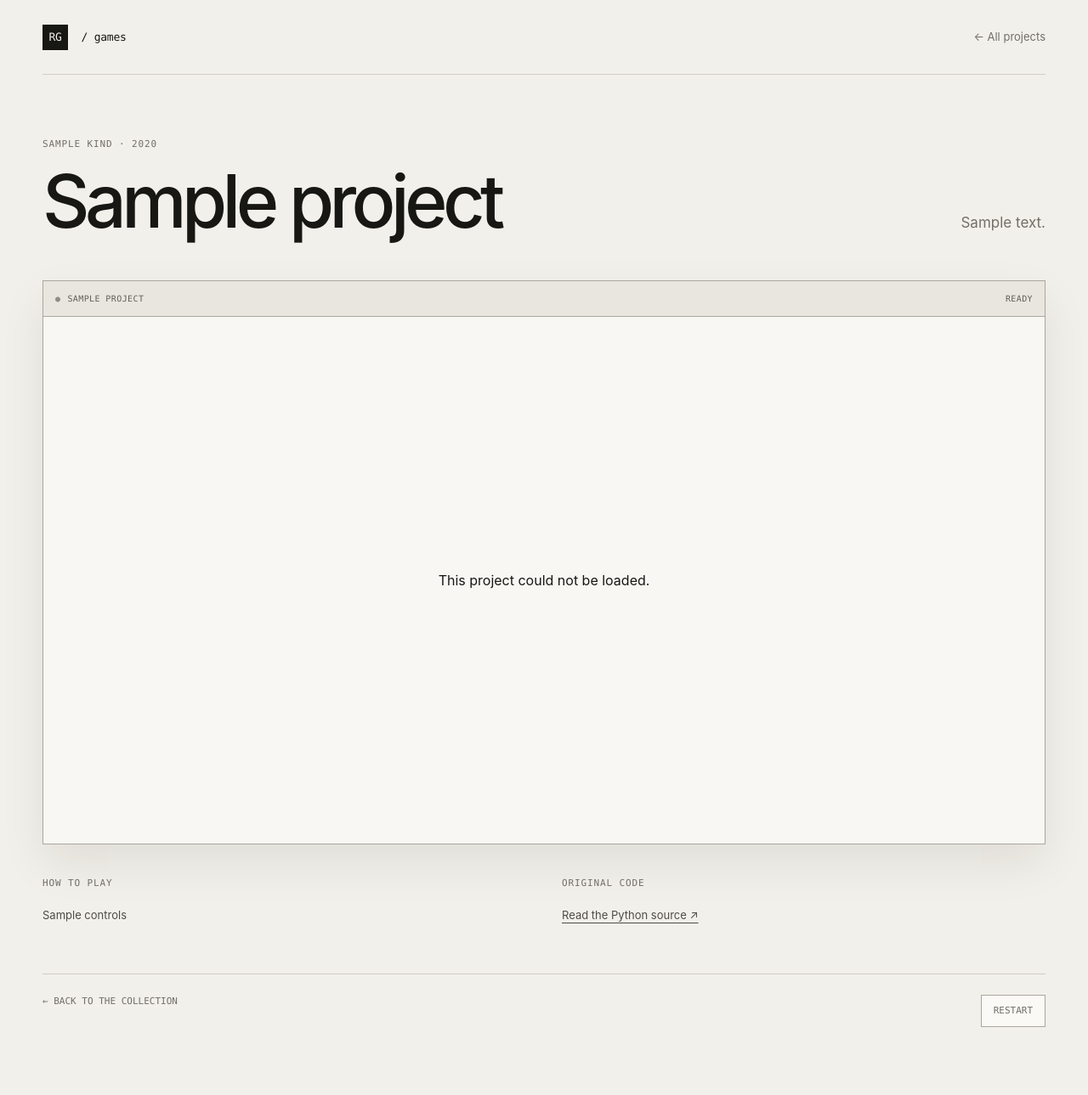
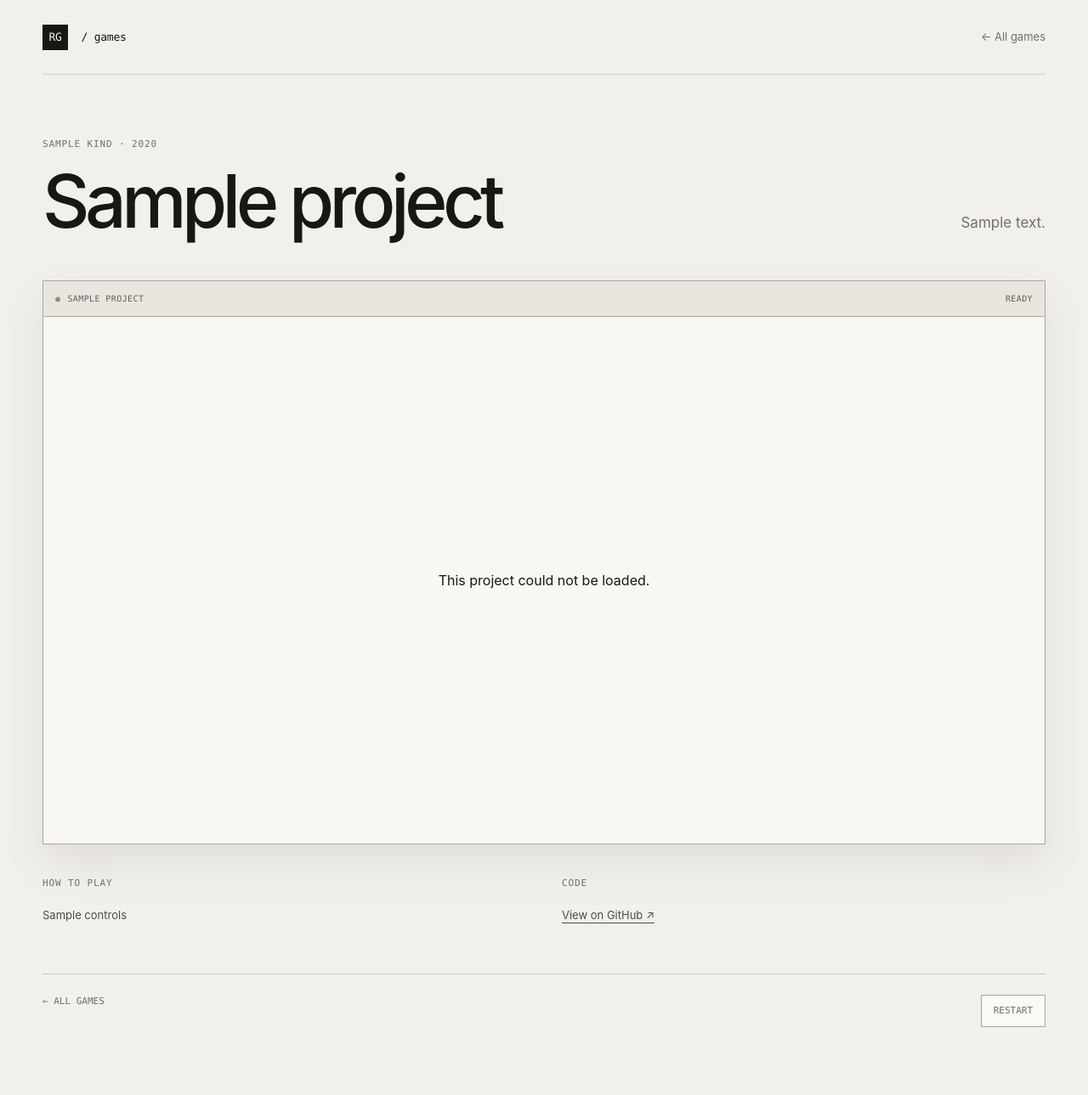
Before and after one commit to Rithwik-G/games, a Python web app: template templates/play.html in a window 1280 px wide. Shown: the whole page at 85% size. Run offline with Jinja, Linux system fonts and the light colour scheme; the template is opened without the code that fills it: most values are stand-ins (such as "Sample title", 1, 10 or a date in 2020).

Commit message:
Remove restoration framing from games site

```diff
--- a/original_logic/snake.py
+++ b/original_logic/snake.py
@@ -46,7 +46,7 @@ def new_game(ai=False):
         "over": False,
         "won": False,
         "moves": 0,
-        "engine": "original-python",
+        "engine": "python",
     }
     state["apple"] = create_apple(state["snake"])
     return state
--- a/static/games.js
+++ b/static/games.js
@@ -39,7 +39,7 @@
   }
 
   function snakeGame() {
-    root.innerHTML = '<div class="game-stack"><div class="game-toolbar"></div><div class="canvas-wrap"><canvas class="game-canvas" width="600" height="600"></canvas><div class="game-overlay"><div class="overlay-card"><h2>Snake</h2><p>Twenty by twenty, just like the original.</p><button class="primary-button" type="button">Start</button></div></div></div><div class="touch-controls" aria-label="Touch controls"><button data-dir="left">←</button><button data-dir="up">↑</button><button data-dir="down">↓</button><button data-dir="right">→</button></div></div>';
+    root.innerHTML = '<div class="game-stack"><div class="game-toolbar"></div><div class="canvas-wrap"><canvas class="game-canvas" width="600" height="600"></canvas><div class="game-overlay"><div class="overlay-card"><h2>Snake</h2><p>Fill the board without hitting a wall.</p><button class="primary-button" type="button">Start</button></div></div></div><div class="touch-controls" aria-label="Touch controls"><button data-dir="left">←</button><button data-dir="up">↑</button><button data-dir="down">↓</button><button data-dir="right">→</button></div></div>';
     const canvas=root.querySelector('canvas'),ctx=canvas.getContext('2d'),overlay=root.querySelector('.game-overlay'),toolbar=root.querySelector('.game-toolbar');
     let snake, apple, dir, nextDir, timer, playing=false, paused=false, ai=false;
     const modePlay=button('Play yourself',()=>{ai=false;restart();start();},'primary-button'); const modeAI=button('Watch the AI',()=>{ai=true;restart();start();}); const pause=button('Pause',()=>togglePause()); toolbar.append(modePlay,modeAI,pause);
@@ -51,7 +51,7 @@
     const tick=()=>{if(!playing||paused)return;if(ai){const i=cycleIndex.get(key(snake[0]));const n=cycle[(i+1)%cycle.length];dir=n[0]>snake[0][0]?'right':n[0]<snake[0][0]?'left':n[1]>snake[0][1]?'down':'up';}else dir=nextDir; const delta={up:[0,-1],down:[0,1],left:[-1,0],right:[1,0]}[dir];const head=[snake[0][0]+delta[0],snake[0][1]+delta[1]];const eating=apple&&head[0]===apple[0]&&head[1]===apple[1];const body=eating?snake:snake.slice(0,-1);if(head[0]<0||head[0]>=20||head[1]<0||head[1]>=20||body.some(p=>key(p)===key(head))){playing=false;overlay.hidden=false;overlay.querySelector('h2').textContent='Game over';overlay.querySelector('p').textContent=`Score ${Math.max(0,snake.length-3)}`;overlay.querySelector('button').textContent='Try again';setStatus('Game over');return;}snake.unshift(head);if(eating)placeApple();else snake.pop();draw();setStatus(`${ai?'AI running':'Playing'} · score ${snake.length-3}`);if(snake.length===400){playing=false;setStatus('Perfect board');}}
     const start=()=>{overlay.hidden=true;playing=true;paused=false;pause.textContent='Pause';clearInterval(timer);timer=setInterval(tick,100);setStatus(ai?'AI running':'Playing');};
     const togglePause=()=>{if(!playing)return;paused=!paused;pause.textContent=paused?'Resume':'Pause';setStatus(paused?'Paused':ai?'AI running':'Playing');};
-    restart=()=>{clearInterval(timer);playing=false;paused=false;if(ai){snake=[cycle[0],cycle[cycle.length-1],cycle[cycle.length-2]];dir='right';}else{snake=[[10,10],[10,11],[10,12]];dir='up';}nextDir=dir;placeApple();draw();overlay.hidden=false;overlay.querySelector('h2').textContent=ai?'Snake AI':'Snake';overlay.querySelector('p').textContent=ai?'Following a Hamiltonian cycle.':'Twenty by twenty, just like the original.';overlay.querySelector('button').textContent=ai?'Run AI':'Start';setStatus('Ready');modePlay.classList.toggle('primary-button',!ai);modeAI.classList.toggle('primary-button',ai);};
+    restart=()=>{clearInterval(timer);playing=false;paused=false;if(ai){snake=[cycle[0],cycle[cycle.length-1],cycle[cycle.length-2]];dir='right';}else{snake=[[10,10],[10,11],[10,12]];dir='up';}nextDir=dir;placeApple();draw();overlay.hidden=false;overlay.querySelector('h2').textContent=ai?'Snake AI':'Snake';overlay.querySelector('p').textContent=ai?'Following a Hamiltonian cycle.':'Fill the board without hitting a wall.';overlay.querySelector('button').textContent=ai?'Run AI':'Start';setStatus('Ready');modePlay.classList.toggle('primary-button',!ai);modeAI.classList.toggle('primary-button',ai);};
     overlay.querySelector('button').addEventListener('click',start);root.querySelectorAll('[data-dir]').forEach(b=>b.addEventListener('click',()=>setDirection(b.dataset.dir)));window.addEventListener('keydown',e=>{const map={ArrowUp:'up',w:'up',ArrowDown:'down',s:'down',ArrowLeft:'left',a:'left',ArrowRight:'right',d:'right'};if(map[e.key]){e.preventDefault();setDirection(map[e.key]);}if(e.code==='Space'){e.preventDefault();togglePause();}if(e.key.toLowerCase()==='r')restart();});restart();
   }
 
@@ -127,7 +127,7 @@
   }
 
   function rubiksCube3D() {
-    root.innerHTML = '<div class="cube-workbench"><div class="canvas-wrap cube-view"><canvas class="cube-canvas" width="720" height="540" aria-label="Interactive 3D Rubik’s Cube"></canvas><span class="drag-hint">Drag to rotate view</span></div><div class="cube-moves"></div><p class="move-log"></p><div class="game-toolbar cube-actions"></div><p class="game-caption">3D browser renderer · original Piece turns and solve3x3 run in Python</p></div>';
+    root.innerHTML = '<div class="cube-workbench"><div class="canvas-wrap cube-view"><canvas class="cube-canvas" width="720" height="540" aria-label="Interactive 3D Rubik’s Cube"></canvas><span class="drag-hint">Drag to rotate view</span></div><div class="cube-moves"></div><p class="move-log"></p><div class="game-toolbar cube-actions"></div><p class="game-caption">Interactive 3D cube · Python solver</p></div>';
     const canvas=root.querySelector('canvas'),ctx=canvas.getContext('2d'),movesEl=root.querySelector('.cube-moves'),log=root.querySelector('.move-log'),actions=root.querySelector('.cube-actions');
     let stickers=[],history=[],solving=false,yaw=-.62,pitch=.46,dragging=false,lastPointer=null;
     const colors={U:'#f3f1ea',D:'#e1bf49',F:'#4f855e',B:'#4b68ad',R:'#c94e43',L:'#dc873c'};
@@ -141,15 +141,15 @@
     const polygonFor=sticker=>{const n=sticker.n;let a,b;if(Math.abs(n[0])===1){a=[0,.43,0];b=[0,0,.43];}else if(Math.abs(n[1])===1){a=[.43,0,0];b=[0,0,.43];}else{a=[.43,0,0];b=[0,.43,0];}const center=sticker.p.map((v,i)=>v*1.02+n[i]*.53);return[[-1,-1],[1,-1],[1,1],[-1,1]].map(([u,v])=>camera(center.map((q,i)=>q+a[i]*u+b[i]*v)));};
     const render=()=>{ctx.fillStyle='#171714';ctx.fillRect(0,0,720,540);const faces=stickers.filter(sticker=>cameraVector(sticker.n).z>.02).map(sticker=>({sticker,points:polygonFor(sticker)}));faces.sort((a,b)=>a.points.reduce((n,p)=>n+p.z,0)-b.points.reduce((n,p)=>n+p.z,0));faces.forEach(({sticker,points})=>{ctx.beginPath();points.forEach((p,i)=>i?ctx.lineTo(p.x,p.y):ctx.moveTo(p.x,p.y));ctx.closePath();ctx.fillStyle=sticker.color;ctx.fill();ctx.strokeStyle='#171714';ctx.lineWidth=4;ctx.stroke();});log.textContent=history.length?history.slice(-28).join('  '):'No moves yet';};
     'R L U D F B'.split(' ').forEach(face=>{const el=button(face,event=>{if(!solving)turn(event.shiftKey?face+"'":face);});el.title=`${face}; Shift-click for ${face}′`;movesEl.append(el);});
-    const scramble=()=>{if(solving)return;resetState();const faces='RLUDFB';let last='';for(let i=0;i<20;i++){let face;do{face=faces[Math.floor(Math.random()*6)];}while(face===last);last=face;turn(face+(Math.random()>.5?"'":''));}setStatus('Scrambled · original Python solver ready');};
-    const solve=async()=>{if(solving||!history.length)return;solving=true;actions.querySelectorAll('button').forEach(el=>el.disabled=true);setStatus('Running your original Python solve3x3');try{const response=await fetch('/api/rubiks-cube/solve',{method:'POST',headers:{'Content-Type':'application/json'},body:JSON.stringify({moves:history})});if(!response.ok)throw new Error();const data=await response.json();history=[];let index=0;const step=()=>{if(index>=data.solution.length){solving=false;actions.querySelectorAll('button').forEach(el=>el.disabled=false);render();setStatus('Solved · original Python solve3x3');return;}turn(data.solution[index++],false);setStatus(`Solving in Python · ${data.solution.length-index} moves left`);setTimeout(step,38);};step();}catch{solving=false;actions.querySelectorAll('button').forEach(el=>el.disabled=false);setStatus('Python solver could not complete');}};
+    const scramble=()=>{if(solving)return;resetState();const faces='RLUDFB';let last='';for(let i=0;i<20;i++){let face;do{face=faces[Math.floor(Math.random()*6)];}while(face===last);last=face;turn(face+(Math.random()>.5?"'":''));}setStatus('Scrambled · Python solver ready');};
+    const solve=async()=>{if(solving||!history.length)return;solving=true;actions.querySelectorAll('button').forEach(el=>el.disabled=true);setStatus('Running Python solver');try{const response=await fetch('/api/rubiks-cube/solve',{method:'POST',headers:{'Content-Type':'application/json'},body:JSON.stringify({moves:history})});if(!response.ok)throw new Error();const data=await response.json();history=[];let index=0;const step=()=>{if(index>=data.solution.length){solving=false;actions.querySelectorAll('button').forEach(el=>el.disabled=false);render();setStatus('Solved');return;}turn(data.solution[index++],false);setStatus(`Solving in Python · ${data.solution.length-index} moves left`);setTimeout(step,38);};step();}catch{solving=false;actions.querySelectorAll('button').forEach(el=>el.disabled=false);setStatus('Python solver could not complete');}};
     actions.append(button('Scramble',scramble,'primary-button'),button('Solve with Python',solve),button('Reset',resetState));
     canvas.addEventListener('pointerdown',event=>{dragging=true;lastPointer=[event.clientX,event.clientY];canvas.setPointerCapture(event.pointerId);});canvas.addEventListener('pointermove',event=>{if(!dragging)return;yaw+=(event.clientX-lastPointer[0])*.009;pitch=Math.max(-1.2,Math.min(1.2,pitch+(event.clientY-lastPointer[1])*.009));lastPointer=[event.clientX,event.clientY];render();});canvas.addEventListener('pointerup',()=>dragging=false);
     restart=resetState;window.addEventListener('keydown',event=>{const face=event.key.toUpperCase();if(moveMap[face]&&!solving)turn(face+(event.shiftKey?"'":''));});resetState();
   }
 
   function connectFourPython() {
-    root.innerHTML = '<div class="game-stack"><p class="game-caption">Python engine · your original minimax from Connect4/main.py</p><div class="connect-board" role="grid" aria-label="Connect Four board"></div></div>';
+    root.innerHTML = '<div class="game-stack"><p class="game-caption">Python engine · alpha-beta minimax</p><div class="connect-board" role="grid" aria-label="Connect Four board"></div></div>';
     const boardEl = root.querySelector('.connect-board');
     let state = null;
     let waiting = true;
@@ -187,13 +187,13 @@
     };
     const move = async column => {
       if (waiting || state?.winner) return;
-      waiting = true; render(); setStatus('Your Python minimax is thinking');
+      waiting = true; render(); setStatus('Minimax is thinking');
       try { state = await requestState('/api/connect-four/move', {column}); announce(); }
       catch (error) { setStatus('Could not reach Python engine'); }
       waiting = false; render();
     };
     restart = async () => {
-      waiting = true; render(); setStatus('Starting original Python engine');
+      waiting = true; render(); setStatus('Starting Python engine');
       try { state = await requestState('/api/connect-four/new'); announce(); }
       catch (error) { setStatus('Could not reach Python engine'); }
       waiting = false; render();
@@ -202,7 +202,7 @@
   }
 
   function ticTacToePython() {
-    root.innerHTML = '<div class="game-stack"><p class="game-caption">Python engine · minimax extracted from your 2020 Pygame file</p><div class="ttt-board" role="grid"></div></div>';
+    root.innerHTML = '<div class="game-stack"><p class="game-caption">Python engine · alpha-beta minimax</p><div class="ttt-board" role="grid"></div></div>';
     const boardEl = root.querySelector('.ttt-board');
     let state = null;
     let waiting = true;
@@ -215,13 +215,13 @@
     };
     const announce = () => setStatus(state.winner==='X'?'Computer wins':state.winner==='O'?'You win':state.winner==='draw'?'Draw':'Your turn · O · Python engine');
     const requestState = async (url,body) => {const response=await fetch(url,{method:'POST',headers:{'Content-Type':'application/json'},body:body?JSON.stringify(body):undefined});if(!response.ok)throw new Error();return response.json();};
-    const move = async index => {if(waiting||state?.winner)return;waiting=true;render();setStatus('Your Python minimax is thinking');try{state=await requestState('/api/tic-tac-toe/move',{index});announce();}catch{setStatus('Could not reach Python engine');}waiting=false;render();};
-    restart = async () => {waiting=true;render();setStatus('Starting original Python engine');try{state=await requestState('/api/tic-tac-toe/new');announce();}catch{setStatus('Could not reach Python engine');}waiting=false;render();};
+    const move = async index => {if(waiting||state?.winner)return;waiting=true;render();setStatus('Minimax is thinking');try{state=await requestState('/api/tic-tac-toe/move',{index});announce();}catch{setStatus('Could not reach Python engine');}waiting=false;render();};
+    restart = async () => {waiting=true;render();setStatus('Starting Python engine');try{state=await requestState('/api/tic-tac-toe/new');announce();}catch{setStatus('Could not reach Python engine');}waiting=false;render();};
     restart();
   }
 
   function snakeGamePython() {
-    root.innerHTML = '<div class="game-stack"><div class="game-toolbar"></div><div class="canvas-wrap"><canvas class="game-canvas" width="600" height="600"></canvas><div class="game-overlay"><div class="overlay-card"><h2>Snake</h2><p>Your original 20 × 20 Python game.</p><button class="primary-button" type="button">Start</button></div></div></div><div class="touch-controls" aria-label="Touch controls"><button data-dir="left">←</button><button data-dir="up">↑</button><button data-dir="down">↓</button><button data-dir="right">→</button></div><p class="game-caption">Python engine · movement and Hamiltonian shortcut logic from Snake/main.py and SnakeAI/main.py</p></div>';
+    root.innerHTML = '<div class="game-stack"><div class="game-toolbar"></div><div class="canvas-wrap"><canvas class="game-canvas" width="600" height="600"></canvas><div class="game-overlay"><div class="overlay-card"><h2>Snake</h2><p>Play on a 20 × 20 grid.</p><button class="primary-button" type="button">Start</button></div></div></div><div class="touch-controls" aria-label="Touch controls"><button data-dir="left">←</button><button data-dir="up">↑</button><button data-dir="down">↓</button><button data-dir="right">→</button></div><p class="game-caption">Python engine · movement and Hamiltonian shortcut logic</p></div>';
     const canvas=root.querySelector('canvas'),ctx=canvas.getContext('2d'),overlay=root.querySelector('.game-overlay'),toolbar=root.querySelector('.game-toolbar');
     let state=null,playing=false,paused=false,ai=false,pendingDirection=null,timer=null,generation=0;
     const modePlay=button('Play yourself',()=>changeMode(false),'primary-button');
@@ -234,7 +234,7 @@
     const schedule=token=>{clearTimeout(timer);if(playing&&!paused)timer=setTimeout(()=>tick(token),ai?24:100);};
     const tick=async token=>{if(token!==generation||!playing||paused)return;try{const nextState=await requestState('/api/snake/tick',{direction:pendingDirection,state});if(token!==generation)return;state=nextState;pendingDirection=null;draw();if(state.over){playing=false;showOverlay(state.won?'Perfect board':'Game over',`Score ${state.score}`,ai?'Run again':'Try again');setStatus(state.won?'Perfect board':`Game over · score ${state.score}`);return;}setStatus(`${ai?'AI running':'Playing'} · score ${state.score} · Python engine`);schedule(token);}catch{if(token!==generation)return;playing=false;showOverlay('Connection paused','The Python game engine could not be reached.','Restart');setStatus('Could not reach Python engine');}};
     const start=()=>{overlay.hidden=true;playing=true;paused=false;pause.textContent='Pause';const token=++generation;setStatus(`${ai?'AI running':'Playing'} · Python engine`);schedule(token);};
-    const reset=async()=>{generation++;clearTimeout(timer);playing=false;paused=false;pendingDirection=null;pause.textContent='Pause';setStatus('Starting original Python game');try{state=await requestState('/api/snake/new',{ai});draw();showOverlay(ai?'Snake AI':'Snake',ai?'Running your original Hamiltonian shortcut logic.':'Your original 20 × 20 Python game.',ai?'Run AI':'Start');setStatus('Ready · Python engine');}catch{showOverlay('Connection paused','The Python game engine could not be reached.','Retry');setStatus('Could not reach Python engine');}modePlay.classList.toggle('primary-button',!ai);modeAI.classList.toggle('primary-button',ai);};
+    const reset=async()=>{generation++;clearTimeout(timer);playing=false;paused=false;pendingDirection=null;pause.textContent='Pause';setStatus('Starting Python game');try{state=await requestState('/api/snake/new',{ai});draw();showOverlay(ai?'Snake AI':'Snake',ai?'Running Hamiltonian shortcut logic.':'Play on a 20 × 20 grid.',ai?'Run AI':'Start');setStatus('Ready · Python engine');}catch{showOverlay('Connection paused','The Python game engine could not be reached.','Retry');setStatus('Could not reach Python engine');}modePlay.classList.toggle('primary-button',!ai);modeAI.classList.toggle('primary-button',ai);};
     const changeMode=nextAI=>{ai=nextAI;reset();};
     const setDirection=direction=>{if(!ai)pendingDirection=direction;};
     const togglePause=()=>{if(!playing)return;paused=!paused;pause.textContent=paused?'Resume':'Pause';setStatus(paused?'Paused':`${ai?'AI running':'Playing'} · Python engine`);if(!paused)schedule(generation);};
--- a/templates/index.html
+++ b/templates/index.html
@@ -3,7 +3,7 @@
 <head>
   <meta charset="utf-8">
   <meta name="viewport" content="width=device-width, initial-scale=1">
-  <meta name="description" content="Small games and experiments by Rithwik Gupta, made mostly around 2020–2021 and restored for the web.">
+  <meta name="description" content="Small games and experiments by Rithwik Gupta.">
   <title>Small Games — Rithwik Gupta</title>
   <link rel="stylesheet" href="{{ url_for('static', filename='style.css') }}">
   <script defer src="{{ url_for('static', filename='gallery.js') }}"></script>
@@ -16,7 +16,7 @@
   <main class="wrap">
     <section class="intro">
       <h1>Small<br>Games</h1>
-      <p class="lede">I made most of these in Python around 2020–2021. They’ve been lightly restored for the browser.</p>
+      <p class="lede">A collection of Python games and small experiments.</p>
     </section>
     <div class="collection-heading">
       <h2>The Games</h2>
--- a/templates/play.html
+++ b/templates/play.html
@@ -11,7 +11,7 @@
 <body class="play-page" data-game="{{ project.slug }}">
   <header class="site-header wrap">
     <a class="wordmark" href="/"><span>RG</span> / games</a>
-    <a class="quiet-link" href="/">← All projects</a>
+    <a class="quiet-link" href="/">← All games</a>
   </header>
   <main class="game-layout wrap">
     <section class="game-heading">
@@ -24,10 +24,10 @@
     </section>
     <section class="game-notes">
       <div><p class="eyebrow">How to play</p><p>{{ project.controls }}</p></div>
-      {% if project.source_url %}<div><p class="eyebrow">Original code</p><p><a class="text-link" href="{{ project.source_url }}">Read the Python source ↗</a></p></div>{% endif %}
+      {% if project.source_url %}<div><p class="eyebrow">Code</p><p><a class="text-link" href="{{ project.source_url }}">View on GitHub ↗</a></p></div>{% endif %}
     </section>
     <nav class="next-projects" aria-label="More projects">
-      <a href="/">← Back to the collection</a><button id="global-restart" type="button">Restart</button>
+      <a href="/">← All games</a><button id="global-restart" type="button">Restart</button>
     </nav>
   </main>
 </body>
```
Also changed, not shown: ARCHITECTURE.md (added, +21 -0 lines), PORTING_NOTES.md (deleted, +0 -44 lines), original_logic/engine.py (+6 -6 lines), server.py (+15 -15 lines), README.md.
